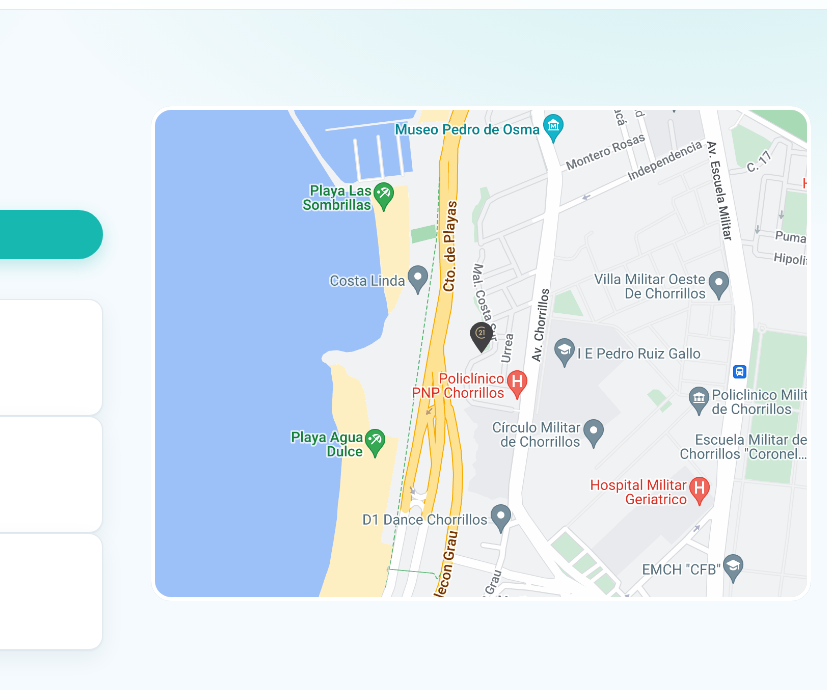
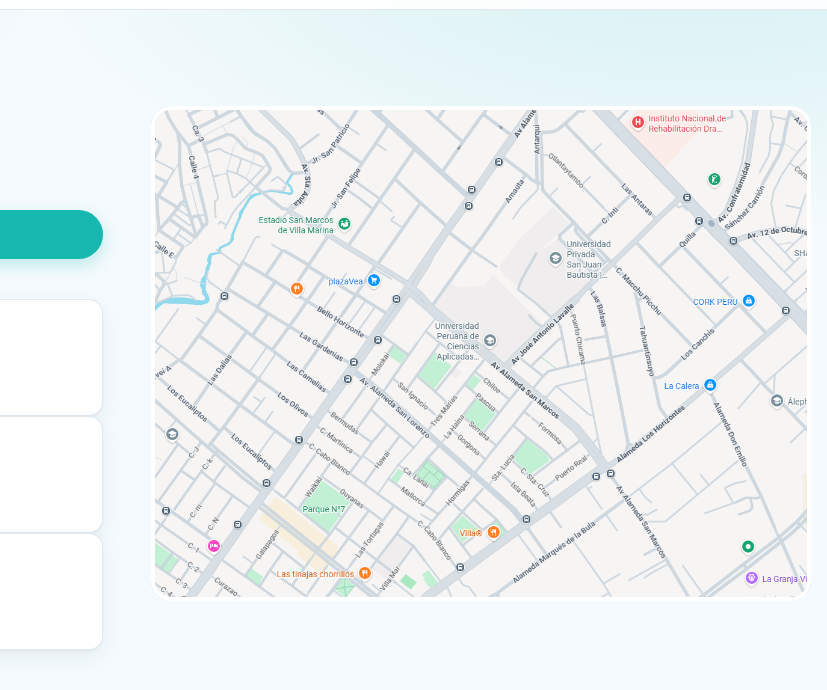
Before and after one commit to MatiasQuihui27/Semana13_HCI, a plain HTML site: page mapa.html in a window 1280 px wide. Shown: the part 58-748 px from the top of the page, 453-1280 px from the left. Drawn offline with Linux system fonts and the light colour scheme.

Commit message:
Update mapa.html with new map image and card details
Updated the map image source and modified the card details for nearby cuts.

```diff
--- a/mapa.html
+++ b/mapa.html
@@ -85,7 +85,7 @@
 
         <section>
             <div id="contenedor-mapa" class="mapa-interactivo">
-                <img src="imagenes/mapa.jpg" alt="Mapa de cortes" id="imagen-mapa">
+                <img src="imagenes/MapaNuevo.png" alt="Mapa de cortes" id="imagen-mapa">
                 <!-- Pin vectorizado en CSS (sin depender de emojis) -->
                 <div id="pin-ubicacion" class="pin oculto">
                     <div class="pin-dibujado"></div>
```
